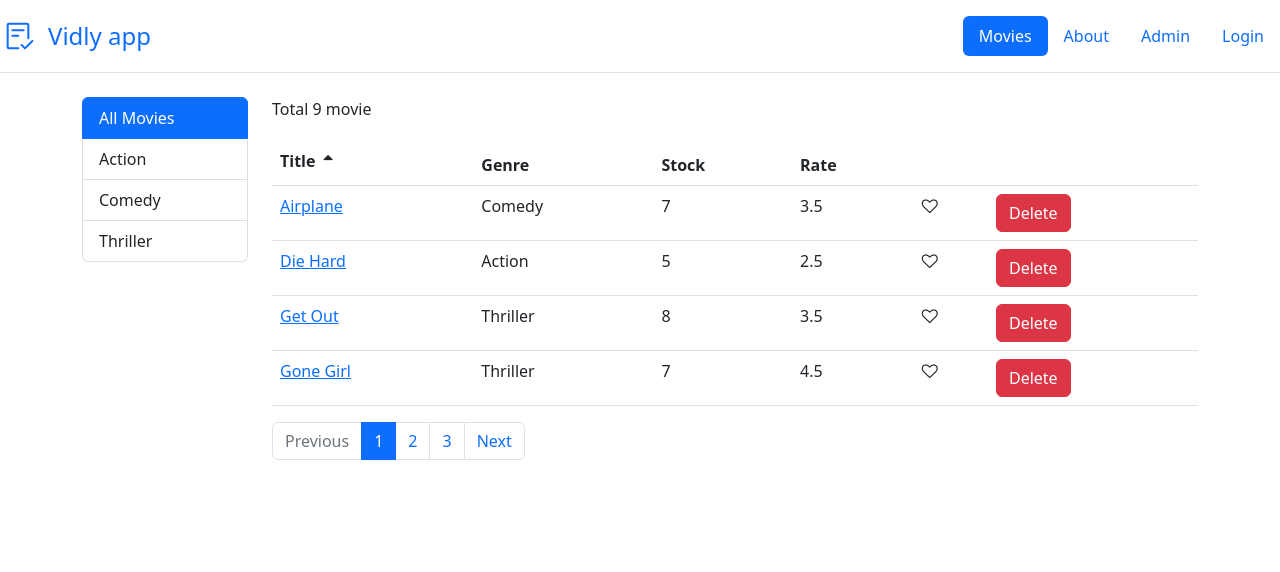
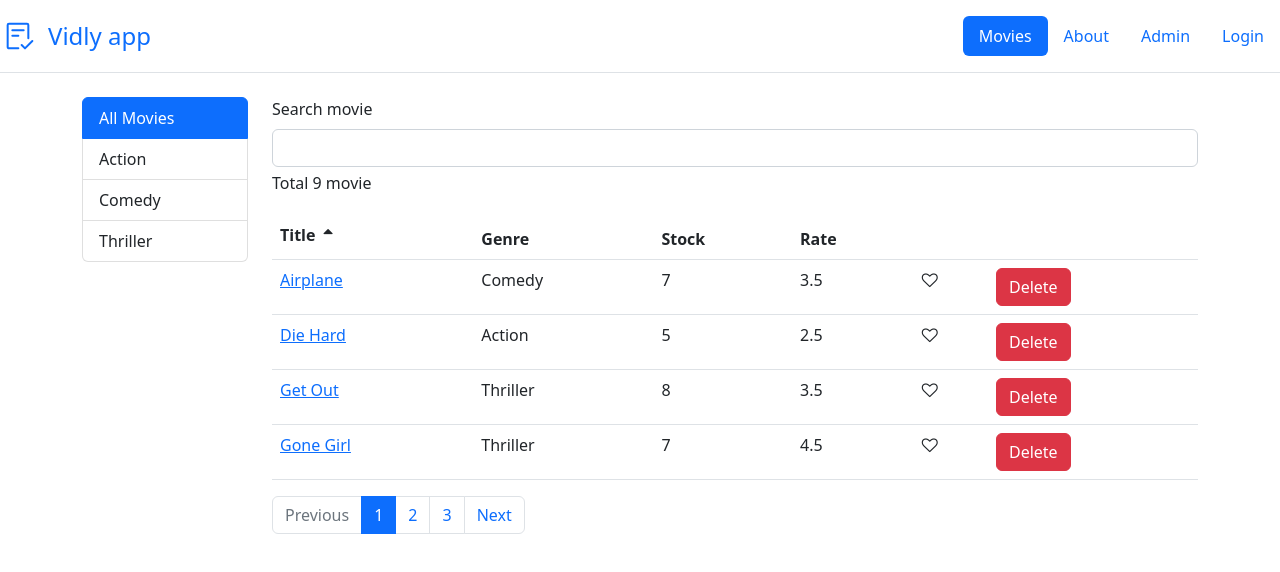
Before and after one commit to suhailphp/vidly-app-2023, a React (Create React App) app: page /movies in a window 1280 px wide. Shown: the top 572 px of the page. Built offline with nearby package versions, Linux system fonts and the light colour scheme.

Commit message:
Movie serach implemented

```diff
--- a/package.json
+++ b/package.json
@@ -8,6 +8,8 @@
     "@testing-library/user-event": "^13.5.0",
     "bootstrap": "^5.2.3",
     "font-awesome": "^4.7.0",
+    "joi": "^17.9.2",
+    "joi-browser": "^13.4.0",
     "lodash": "^4.17.21",
     "prop-types": "^15.8.1",
     "react": "^18.2.0",
--- a/src/App.js
+++ b/src/App.js
@@ -7,7 +7,8 @@ import NavBar from "./components/common/navBar";
 import {Route,Routes,Navigate} from "react-router-dom"
 import MovieDetail from "./components/movieDetail";
 import Admin from "./components/admin";
-import Login from "./components/login";
+import LoginFrom from "./components/loginForm";
+
 
 
 function App() {
@@ -25,7 +26,7 @@ function App() {
       </header>
       <main className="container">
         <Routes>
-            <Route path="/login" exact element={<Login />} />
+            <Route path="/login" exact element={<LoginFrom />} />
             <Route path="/movies/:ID" exact element={<MovieDetail />} />
             <Route path="/movies" exact element={<Movies/>} />
             <Route path="/about" exact element={<About/>} />
--- a/src/components/movies.jsx
+++ b/src/components/movies.jsx
@@ -7,6 +7,8 @@ import ListGroup from "./common/listGroup"
 import Pagination from "./common/pagination";
 import {paginate} from "../utils/paginate"
 import MoviesTable from "./moviesTable";
+import Input from './common/input';
+
 class Movies extends Component {
   state = {
     movies: [],
@@ -14,7 +16,8 @@ class Movies extends Component {
     selectedGenre:{_id:null,name:'All Movies'},
     sortColumn:{path:'title',order:'asc'},
     currentPage:1,
-    pageSize:4
+    pageSize:4,
+    searchQuery:''
   };
   componentDidMount(){
     this.setState({movies:getMovies(),genres:[{_id:null,name:'All Movies'},...getGenres()]})
@@ -26,7 +29,7 @@ class Movies extends Component {
     this.setState({currentPage:page})
   }
   handleGenreSelect= (genre)=>{
-    this.setState({selectedGenre:genre,currentPage:1})
+    this.setState({selectedGenre:genre,currentPage:1,searchQuery:''})
   }
   handleLike = (movie) => {
     const movies = [...this.state.movies]
@@ -38,9 +41,13 @@ class Movies extends Component {
     const movies = this.state.movies.filter((mov) => mov._id !== movie._id);
     this.setState({ movies: movies });
   };
+  handleSearch =(e) =>{
+    this.setState({searchQuery:e.currentTarget.value})
+  }
   render() {
-    const {movies:AllMovies,currentPage,pageSize,selectedGenre,sortColumn} = this.state
-    const filteredMovies = (selectedGenre._id)?AllMovies.filter(movie=>movie.genre._id === selectedGenre._id):AllMovies
+    const {movies:AllMovies,currentPage,pageSize,selectedGenre,sortColumn,searchQuery} = this.state
+    const searchedMovie = (searchQuery)?AllMovies.filter(movie=>movie.title.toLowerCase().startsWith(searchQuery.toLowerCase())):AllMovies
+    const filteredMovies = (selectedGenre._id)?searchedMovie.filter(movie=>movie.genre._id === selectedGenre._id):searchedMovie
     const sortedMovie = _.orderBy(filteredMovies,[sortColumn.path],[sortColumn.order])
     const movies = paginate(sortedMovie,currentPage,pageSize)
     //console.log(movies)
@@ -55,6 +62,15 @@ class Movies extends Component {
           </ListGroup>
         </div>
         <div className="col-10">
+
+           <Input
+                name='search'
+                label='Search movie'
+                value={this.state.searchQuery}
+                error=''
+                onChange={this.handleSearch}
+            ></Input>
+
             <p>Total {this.state.movies.length} movie</p>
           <MoviesTable
             movies={movies}
```
Also changed, not shown: src/components/loginForm.jsx (renamed from src/components/login.jsx, +5 -2 lines), 1 other file (tests, documents, lock files or other folders).
